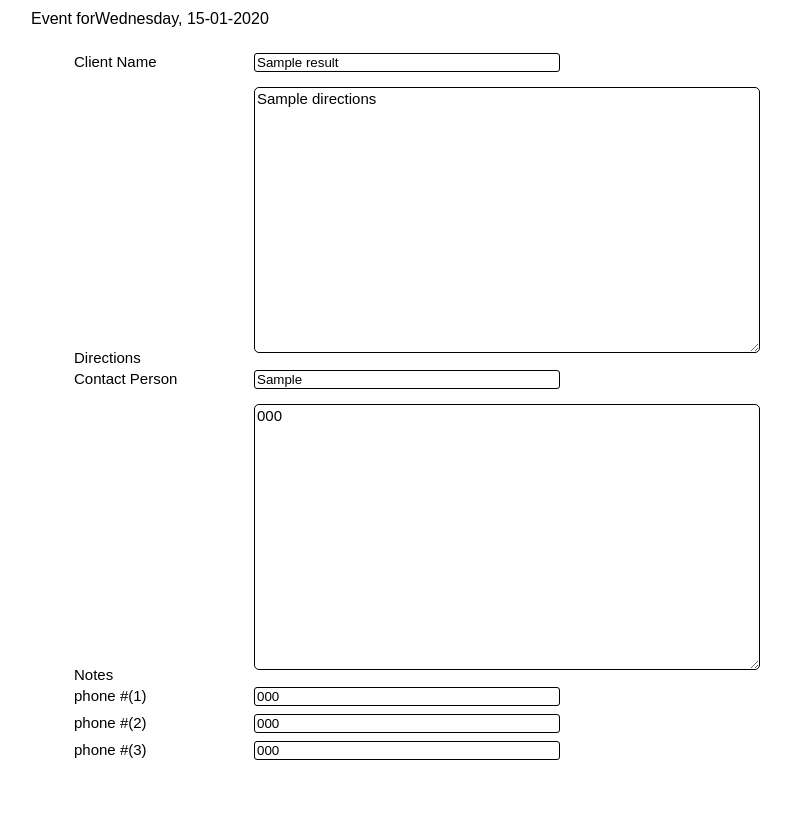
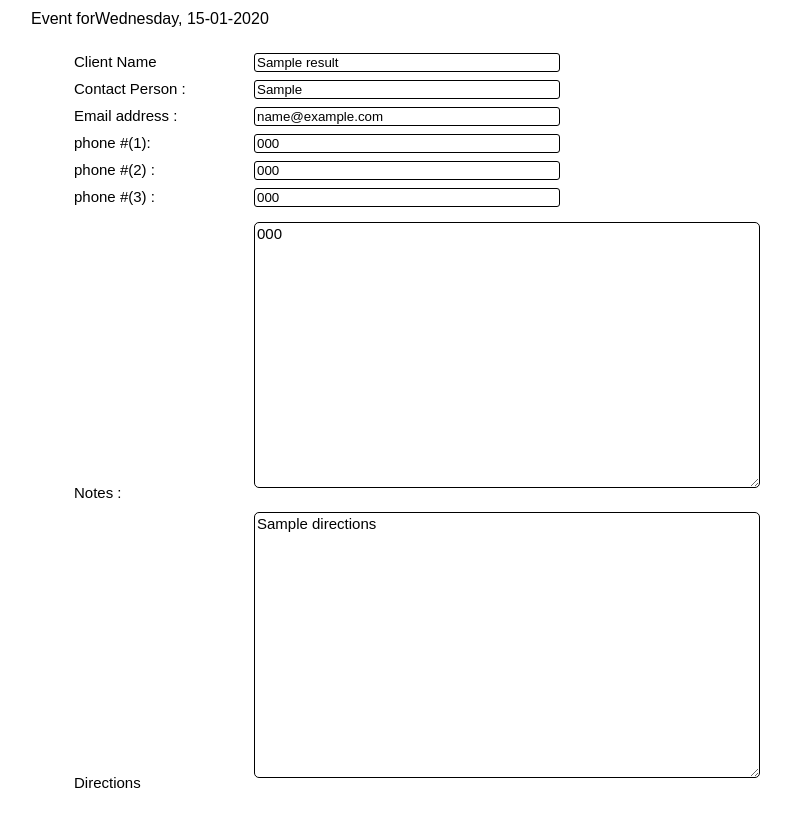
Before and after one commit to vincent728/schedule-calendar, a CodeIgniter app: the page made by application/views/clientdetails.php in a window 1280 px wide. Shown: the whole page, without its empty margins (136-927 px from the left). Before the commit the page ends 760 px from the top, so only its background shows below. Run offline with CodeIgniter, Linux system fonts and the light colour scheme; tables that the repository leaves empty hold one stand-in row (values such as "Sample post"); the template is opened without the code that fills it: most values are stand-ins (such as "Sample title", 1, 10 or a date in 2020).

Commit message:
form fields ordering

```diff
--- a/application/views/clientdetails.php
+++ b/application/views/clientdetails.php
@@ -11,52 +11,53 @@ if($results->num_rows()>0){
 
 
       if(!empty($rows['phone_one'])){
-          $phone1='<li>'.form_label('phone #(1)').form_input(array('name'=>'','value'=>$rows['phone_one'],'readonly'=>'readonly')).'</li>';
+          $phone1='<li>'.form_label('phone #(1):').form_input(array('name'=>'','value'=>$rows['phone_one'],'readonly'=>'readonly')).'</li>';
       }else{
           $phone1='';
       }
 
        if(!empty($rows['phone_two'])){
-          $phone2='<li>'.form_label('phone #(2)').form_input(array('name'=>'','value'=>$rows['phone_two'],'readonly'=>'readonly')).'</li>';
+          $phone2='<li>'.form_label('phone #(2) :').form_input(array('name'=>'','value'=>$rows['phone_two'],'readonly'=>'readonly')).'</li>';
       }else{
           $phone2='';
       }
 
       if(!empty($rows['phone_three'])){
-          $phone3='<li>'.form_label('phone #(3)').form_input(array('name'=>'','value'=>$rows['phone_three'],'readonly'=>'readonly')).'</li>';
+          $phone3='<li>'.form_label('phone #(3) :').form_input(array('name'=>'','value'=>$rows['phone_three'],'readonly'=>'readonly')).'</li>';
       }else{
           $phone3='';
       }
 
       if(!empty($rows['contact_person'])){
-          $contactperson='<li>'.form_label('Contact Person').form_input(array('name'=>'','value'=>$rows['contact_person'],'readonly'=>'readonly')).'</li>';
+          $contactperson='<li>'.form_label('Contact Person :').form_input(array('name'=>'','value'=>$rows['contact_person'],'readonly'=>'readonly')).'</li>';
       }else{
           $contactperson='';
       }
 
+
       if(!empty($rows['email'])|| is_null($rows['email'])){
-          $email='<li>'.form_label('Email').form_input(array('name'=>'','value'=>$rows['email'],'readonly'=>'readonly')).'</li>';
+          $email='<li>'.form_label('Email address :').form_input(array('name'=>'','value'=>$rows['email'],'readonly'=>'readonly')).'</li>';
       }else{
           $email='';
       }
 
       if(!empty($rows['exceptional_directions'])|| is_null($rows['exceptional_directions'])){
-          $email='<li>'.form_label('Notes').form_textarea(array('name'=>'','value'=>$rows['exceptional_directions'],'readonly'=>'readonly')).'</li>';
+          $notes='<li>'.form_label('Notes :').form_textarea(array('name'=>'','value'=>$rows['exceptional_directions'],'readonly'=>'readonly')).'</li>';
       }else{
-          $email='';
+          $notes='';
       }
-      $form_out.=$contactperson.$email.$phone1.$phone2.$phone3;
+      $form_out.=$contactperson.$email.$phone1.$phone2.$phone3.$notes;
 
     }
 
     echo form_open('',array('name'=>'','class'=>'myform')).form_fieldset('Event for'.date('l, d-m-Y',strtotime($rows['date']))).
             '<ul>'.
              '<li>'.
-             form_label('Client Name').form_input(array('name'=>'','value'=>$rows['clientname'],'readonly'=>'readonly')).'</li>'.
+              form_label('Client Name').form_input(array('name'=>'','value'=>$rows['clientname'],'readonly'=>'readonly')).'</li>'.
+              $form_out.
              '<li>'. form_label('Directions').  form_textarea(array('name'=>'','value'=>$rows['directions'],'readonly'=>'readonly')).
               '</li>'.
-             $form_out.
-            '</ul>'.
+              '</ul>'.
             form_fieldset_close().
             form_close();
 }
```
